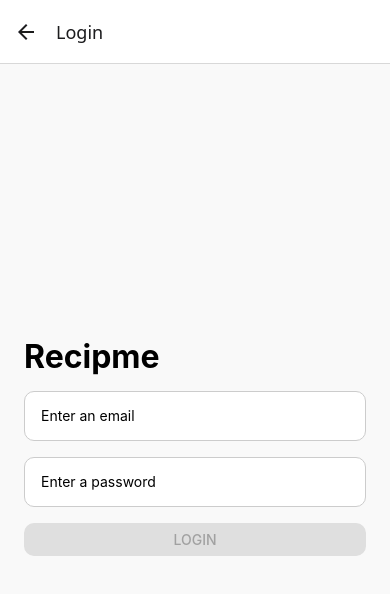
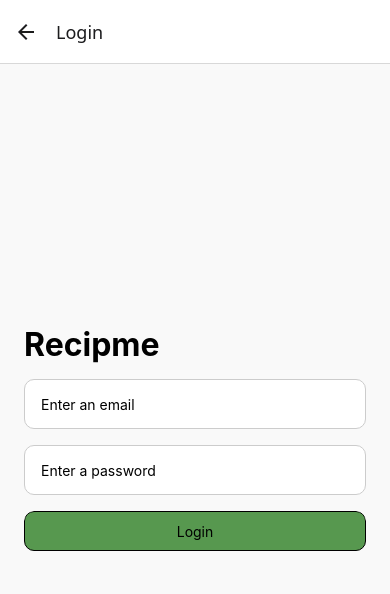
Before and after one commit to alexwintle/recipme, a React Native app: screen /Login in a window 390 px wide. Shown: the top 594 px of the page. Built offline with nearby package versions, Linux system fonts and the light colour scheme; no server answers.

Commit message:
refactor: button component and styling

```diff
--- a/src/navigation/AuthStack.tsx
+++ b/src/navigation/AuthStack.tsx
@@ -8,10 +8,10 @@ const Stack = createNativeStackNavigator();
 
 export const AuthStack = () => {
     return (
-        <Stack.Navigator initialRouteName="Landing">
-            <Stack.Screen name="Landing" component={LandingScreen} options={{ headerShown: false }} />
+        <Stack.Navigator initialRouteName="Landing Page">
+            <Stack.Screen name="Landing Page" component={LandingScreen} options={{ headerShown: false }} />
             <Stack.Screen name="Login" component={LoginScreen} />
-            <Stack.Screen name="SignUp" component={SignUpScreen} />
+            <Stack.Screen name="Sign Up" component={SignUpScreen} />
         </Stack.Navigator>
     )
 };
--- a/src/screens/LandingScreen.tsx
+++ b/src/screens/LandingScreen.tsx
@@ -1,5 +1,5 @@
 import React from 'react';
-import { View, Text, Button } from 'react-native';
+import { View, Text, TouchableOpacity } from 'react-native';
 import styles from '../styles/styles';
 import { useNavigation } from '@react-navigation/native';
 
@@ -12,8 +12,12 @@ const LandingScreen = () => {
             <Text>Welcome to the landing page of our application!</Text>
 
             <View style={styles.buttonContainer}>
-                <Button title="Login" onPress={() => navigation.navigate('Login')} />
-                <Button title="Sign up" onPress={() => navigation.navigate('SignUp')} />
+                <TouchableOpacity style={styles.button} onPress={() => navigation.navigate('Login')}>
+                    <Text>Login</Text>
+                </TouchableOpacity>
+                <TouchableOpacity style={styles.button} onPress={() => navigation.navigate('Sign Up')}>
+                    <Text>Sign up</Text>
+                </TouchableOpacity>
             </View>
         </View>
     );
--- a/src/screens/LoginScreen.tsx
+++ b/src/screens/LoginScreen.tsx
@@ -1,5 +1,5 @@
 import React, { useState } from 'react';
-import { View, TextInput, Button, Text, ActivityIndicator } from 'react-native';
+import { View, TextInput, Text, ActivityIndicator, TouchableOpacity } from 'react-native';
 import { signInWithEmailAndPassword } from 'firebase/auth';
 import { FirebaseError } from 'firebase/app';
 import { auth } from '../config/firebase.config';
@@ -52,7 +52,9 @@ const LoginScreen = () => {
             <TextInput placeholder="Enter a password" value={password} onChangeText={setPassword} secureTextEntry style={styles.input} />
 
             <View style={styles.buttonContainer}>
-                <Button title="Login" onPress={onLogin} disabled={isDisabled} />
+                <TouchableOpacity style={styles.button} onPress={onLogin} disabled={isDisabled}>
+                    <Text>Login</Text>
+                </TouchableOpacity>
             </View>
 
             {loading && <ActivityIndicator size="large" color="#0000ff" />}
--- a/src/styles/styles.ts
+++ b/src/styles/styles.ts
@@ -21,6 +21,16 @@ export default StyleSheet.create({
         overflow: 'hidden',
         marginBottom: 16,
     },
+    button: {
+        height: 40,
+        borderWidth: 1,
+        borderRadius: 10,
+        paddingHorizontal: 16,
+        marginBottom: 16,
+        alignItems: 'center',
+        backgroundColor: '#57984f',
+        justifyContent: 'center'
+    },
     errorText: {
         color: 'red',
         textAlign: 'center',
```
Also changed, not shown: 1 other file (tests, documents, lock files or other folders). Lines whose indentation alone changed are shown as unchanged.
